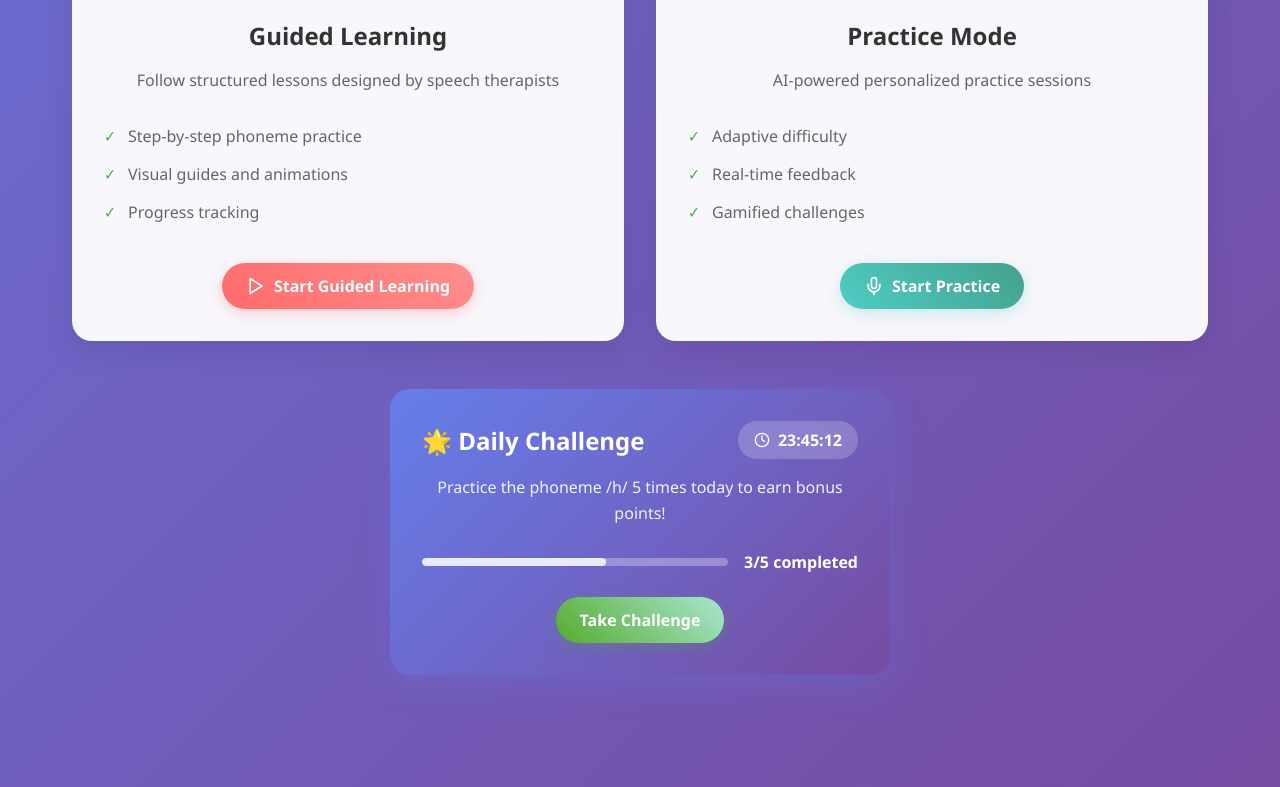
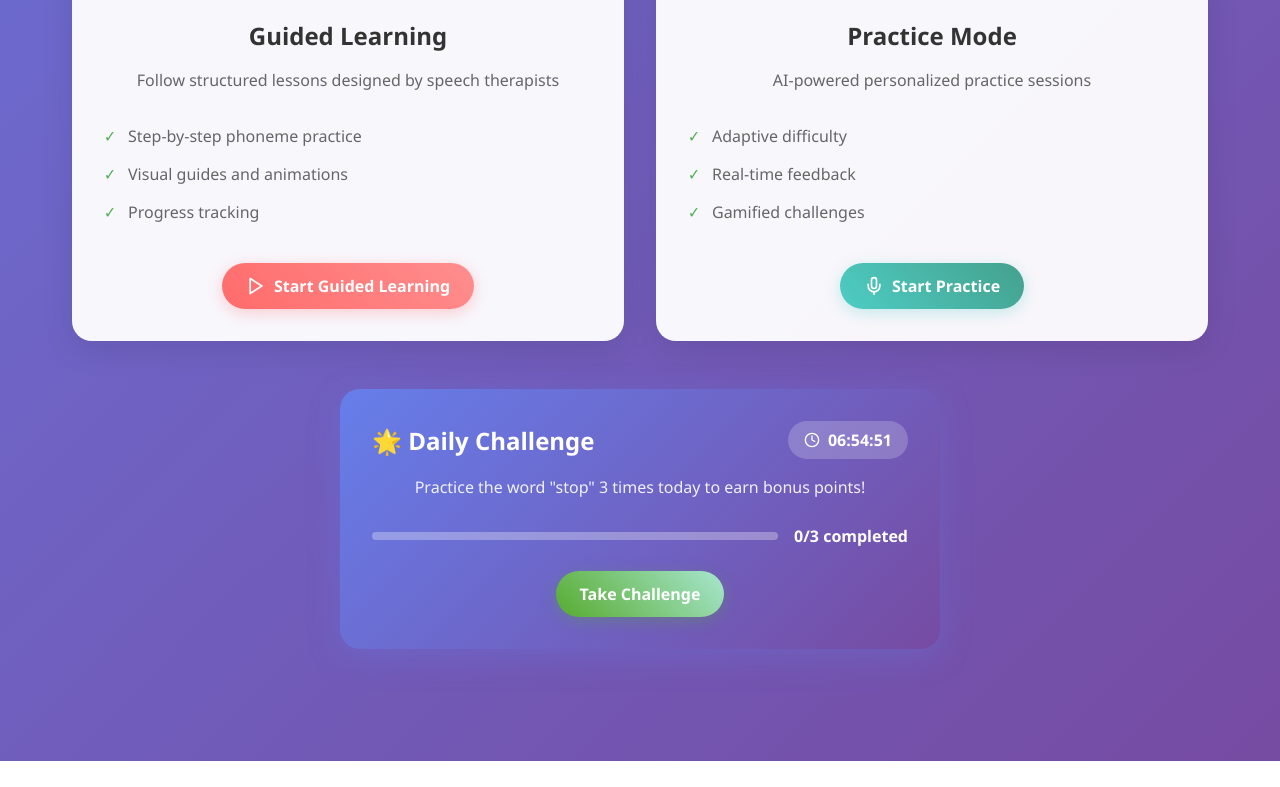
Before and after one commit to ipash185/vani, a React (Create React App) app: page / in a window 1280 px wide. Shown: the part 1382-2169 px from the top of the page. After the commit the page ends 2143 px from the top, so only its background shows below. Built offline with nearby package versions, Linux system fonts and the light colour scheme; sample sign-in values are in the browser's storage.

Commit message:
updated daily challenge

```diff
--- a/package.json
+++ b/package.json
@@ -17,6 +17,7 @@
     "cmudict": "^1.0.2",
     "concurrently": "^8.2.2",
     "cors": "^2.8.5",
+    "date-fns": "^4.1.0",
     "dotenv": "^17.2.3",
     "express": "^4.18.2",
     "framer-motion": "^10.16.4",
--- a/src/index.css
+++ b/src/index.css
@@ -5,7 +5,7 @@
 }
 
 body {
-  font-family: 'Segoe UI', Tahoma, Geneva, Verdana, sans-serif;
+  font-family: "Segoe UI", Tahoma, Geneva, Verdana, sans-serif;
   background: linear-gradient(135deg, #667eea 0%, #764ba2 100%);
   min-height: 100vh;
   color: #333;
@@ -746,10 +746,10 @@ body {
 }
 
 .mode-card li::before {
-  content: '✓';
+  content: "✓";
   position: absolute;
   left: 0;
-  color: #4CAF50;
+  color: #4caf50;
   font-weight: bold;
 }
 
@@ -764,7 +764,7 @@ body {
   border-radius: 20px;
   padding: 2rem;
   text-align: center;
-  max-width: 500px;
+  max-width: 600px;
   width: 100%;
   box-shadow: 0 8px 32px rgba(102, 126, 234, 0.3);
 }
@@ -913,7 +913,7 @@ body {
 }
 
 .steps-progress::before {
-  content: '';
+  content: "";
   position: absolute;
   top: 50%;
   left: 0;
@@ -944,7 +944,7 @@ body {
 }
 
 .step.completed {
-  background: linear-gradient(45deg, #4CAF50, #8BC34A);
+  background: linear-gradient(45deg, #4caf50, #8bc34a);
   color: white;
 }
 
@@ -968,7 +968,7 @@ body {
 
 .step.completed .step-number {
   background: white;
-  color: #4CAF50;
+  color: #4caf50;
 }
 
 .step-info {
@@ -1180,9 +1180,15 @@ body {
 }
 
 @keyframes pulse {
-  0% { transform: scale(1); }
-  50% { transform: scale(1.05); }
-  100% { transform: scale(1); }
+  0% {
+    transform: scale(1);
+  }
+  50% {
+    transform: scale(1.05);
+  }
+  100% {
+    transform: scale(1);
+  }
 }
 
 /* Practice Words Styles */
@@ -1344,7 +1350,7 @@ body {
   width: 100px;
   height: 100px;
   border-radius: 50%;
-  background: linear-gradient(45deg, #4CAF50, #8BC34A);
+  background: linear-gradient(45deg, #4caf50, #8bc34a);
   display: flex;
   align-items: center;
   justify-content: center;
@@ -1371,13 +1377,13 @@ body {
 
 .success-message {
   background: rgba(76, 175, 80, 0.1);
-  color: #4CAF50;
+  color: #4caf50;
   border: 1px solid rgba(76, 175, 80, 0.2);
 }
 
 .improvement-message {
   background: rgba(255, 152, 0, 0.1);
-  color: #FF9800;
+  color: #ff9800;
   border: 1px solid rgba(255, 152, 0, 0.2);
 }
 
@@ -1570,7 +1576,7 @@ body {
 }
 
 .phoneme-card.completed {
-  border-color: #4CAF50;
+  border-color: #4caf50;
   background: rgba(76, 175, 80, 0.1);
 }
 
@@ -1910,7 +1916,7 @@ body {
 .improvement-suggestions h4 {
   font-size: 1.1rem;
   font-weight: 600;
-  color: #FF9800;
+  color: #ff9800;
   margin-bottom: 1rem;
 }
 
@@ -1927,7 +1933,7 @@ body {
 }
 
 .improvement-suggestions li::before {
-  content: '💡';
+  content: "💡";
   position: absolute;
   left: 0;
 }
@@ -2022,7 +2028,7 @@ body {
 
 .stat-change {
   font-size: 0.8rem;
-  color: #4CAF50;
+  color: #4caf50;
   font-weight: 600;
 }
 
@@ -2123,7 +2129,7 @@ body {
 }
 
 .achievement-card.unlocked {
-  border: 2px solid #4CAF50;
+  border: 2px solid #4caf50;
   background: rgba(76, 175, 80, 0.05);
 }
 
@@ -2161,7 +2167,7 @@ body {
   align-items: center;
   gap: 0.25rem;
   font-size: 0.8rem;
-  color: #4CAF50;
+  color: #4caf50;
   font-weight: 500;
 }
 
@@ -2196,12 +2202,12 @@ body {
 
 .path-item.completed {
   background: rgba(76, 175, 80, 0.1);
-  border: 2px solid #4CAF50;
+  border: 2px solid #4caf50;
 }
 
 .path-item.in-progress {
   background: rgba(255, 152, 0, 0.1);
-  border: 2px solid #FF9800;
+  border: 2px solid #ff9800;
 }
 
 .path-item.locked {
--- a/src/pages/Home.js
+++ b/src/pages/Home.js
@@ -1,6 +1,6 @@
-import React, { useState, useEffect } from 'react';
-import { Link } from 'react-router-dom';
-import { motion } from 'framer-motion';
+import React, { useState, useEffect } from "react";
+import { Link } from "react-router-dom";
+import { motion } from "framer-motion";
 import {
   Play,
   BookOpen,
@@ -13,33 +13,72 @@ import {
   Clock,
   Award,
   TrendingUp,
-  CheckCircle
-} from 'lucide-react';
-import { useApp } from '../context/AppContext';
-import { CORE_WORDS } from '../data/phonemes';
-import progressService from '../services/progressService';
+  CheckCircle,
+} from "lucide-react";
+import { useApp } from "../context/AppContext";
+import { CORE_WORDS } from "../data/phonemes";
+import progressService from "../services/progressService";
+import dailyChallengeService from "../services/dailyChallengeService";
+import { differenceInSeconds } from "date-fns";
 
 const Home = () => {
   const { state } = useApp();
   const [realProgress, setRealProgress] = useState(null);
   const [statistics, setStatistics] = useState(null);
+  const [dailyChallenge, setDailyChallenge] = useState(null);
+  const [timeLeft, setTimeLeft] = useState("");
 
-  // Load real progress data
+  // Load real progress data and daily challenge
   useEffect(() => {
     const currentProgress = progressService.getProgress();
     const currentStats = progressService.getStatistics();
+    const challenge = dailyChallengeService.getDailyChallenge();
+
     setRealProgress(currentProgress);
     setStatistics(currentStats);
+    setDailyChallenge(challenge);
   }, []);
+
+  // Timer for daily challenge
+  useEffect(() => {
+    if (!dailyChallenge) return;
+
+    const interval = setInterval(() => {
+      const now = new Date();
+      const expiry = new Date(dailyChallenge.expiresAt);
+      const secondsLeft = differenceInSeconds(expiry, now);
+
+      if (secondsLeft <= 0) {
+        setTimeLeft("00:00:00");
+        clearInterval(interval);
+        // Optionally, refresh the challenge
+        setDailyChallenge(dailyChallengeService.getDailyChallenge());
+        return;
+      }
+
+      const hours = Math.floor(secondsLeft / 3600);
+      const minutes = Math.floor((secondsLeft % 3600) / 60);
+      const seconds = secondsLeft % 60;
+
+      setTimeLeft(
+        `${String(hours).padStart(2, "0")}:${String(minutes).padStart(
+          2,
+          "0"
+        )}:${String(seconds).padStart(2, "0")}`
+      );
+    }, 1000);
+
+    return () => clearInterval(interval);
+  }, [dailyChallenge]);
 
   const containerVariants = {
     hidden: { opacity: 0 },
     visible: {
       opacity: 1,
       transition: {
-        staggerChildren: 0.1
-      }
-    }
+        staggerChildren: 0.1,
+      },
+    },
   };
 
   const itemVariants = {
@@ -48,75 +87,75 @@ const Home = () => {
       opacity: 1,
       y: 0,
       transition: {
-        duration: 0.5
-      }
-    }
+        duration: 0.5,
+      },
+    },
   };
 
   const quickActions = [
     {
-      title: 'Learn Phonemes',
-      description: 'Start with individual sounds',
+      title: "Learn Phonemes",
+      description: "Start with individual sounds",
       icon: BookOpen,
-      link: '/phoneme/h',
-      color: 'linear-gradient(45deg, #ff6b6b, #ff8e8e)',
+      link: "/phoneme/h",
+      color: "linear-gradient(45deg, #ff6b6b, #ff8e8e)",
       progress: state.progress?.phonemesLearned?.length || 0,
-      total: 12
+      total: 12,
     },
     {
-      title: 'Practice Words',
-      description: 'Combine sounds into words',
+      title: "Practice Words",
+      description: "Combine sounds into words",
       icon: Mic,
-      link: '/word/help',
-      color: 'linear-gradient(45deg, #4ecdc4, #44a08d)',
+      link: "/word/help",
+      color: "linear-gradient(45deg, #4ecdc4, #44a08d)",
       progress: state.progress?.wordsCompleted?.length || 0,
-      total: CORE_WORDS.length
+      total: CORE_WORDS.length,
     },
     {
-      title: 'Sentence Analysis',
-      description: 'Practice full sentences',
+      title: "Sentence Analysis",
+      description: "Practice full sentences",
       icon: BarChart3,
-      link: '/sentence',
-      color: 'linear-gradient(45deg, #45b7d1, #96c93d)',
+      link: "/sentence",
+      color: "linear-gradient(45deg, #45b7d1, #96c93d)",
       progress: realProgress?.totalSentencesPracticed || 0,
-      total: 50
+      total: 50,
     },
     {
-      title: 'View Progress',
-      description: 'Track your achievements',
+      title: "View Progress",
+      description: "Track your achievements",
       icon: Trophy,
-      link: '/progress',
-      color: 'linear-gradient(45deg, #f093fb, #f5576c)',
+      link: "/progress",
+      color: "linear-gradient(45deg, #f093fb, #f5576c)",
       progress: realProgress?.totalSessions || 0,
-      total: 100
-    }
+      total: 100,
+    },
   ];
 
   const stats = [
     {
-      label: 'Sessions Completed',
+      label: "Sessions Completed",
       value: realProgress?.totalSessions || 0,
       icon: BarChart3,
-      color: '#ffd700'
+      color: "#ffd700",
     },
     {
-      label: 'Current Streak',
+      label: "Current Streak",
       value: realProgress?.streak || 0,
       icon: Target,
-      color: '#ff6b6b'
+      color: "#ff6b6b",
     },
     {
-      label: 'Sentences Practiced',
+      label: "Sentences Practiced",
       value: realProgress?.totalSentencesPracticed || 0,
       icon: Mic,
-      color: '#4ecdc4'
+      color: "#4ecdc4",
     },
     {
-      label: 'Average Accuracy',
+      label: "Average Accuracy",
       value: Math.round(realProgress?.averageAccuracy || 0),
       icon: TrendingUp,
-      color: '#45b7d1'
-    }
+      color: "#45b7d1",
+    },
   ];
 
   return (
@@ -131,19 +170,22 @@ const Home = () => {
         <motion.div variants={itemVariants} className="welcome-section">
           <div className="welcome-content">
             <h1>Welcome to VANI! 🎯</h1>
-            <p>Your speech learning adventure starts here. Let's practice together and improve your communication skills!</p>
+            <p>
+              Your speech learning adventure starts here. Let's practice
+              together and improve your communication skills!
+            </p>
           </div>
           <div className="welcome-illustration">
             <motion.div
               className="floating-emoji"
               animate={{
                 y: [0, -10, 0],
-                rotate: [0, 5, -5, 0]
+                rotate: [0, 5, -5, 0],
               }}
               transition={{
                 duration: 3,
                 repeat: Infinity,
-                ease: "easeInOut"
+                ease: "easeInOut",
               }}
             >
               🗣️
@@ -209,7 +251,7 @@ const Home = () => {
                             className="progress-fill"
                             style={{
                               width: `${progressPercentage}%`,
-                              background: action.color
+                              background: action.color,
                             }}
                           />
                         </div>
@@ -270,27 +312,59 @@ const Home = () => {
         </motion.div>
 
         {/* Daily Challenge */}
-        <motion.div variants={itemVariants} className="daily-challenge-section">
-          <div className="challenge-card">
+        {dailyChallenge && (
+          <motion.div
+            variants={itemVariants}
+            className="daily-challenge-section"
+          >
+            <div
+              className={`challenge-card ${
+                dailyChallenge.isCompleted ? "completed" : ""
+              }`}
+            >
               <div className="challenge-header">
                 <h3>🌟 Daily Challenge</h3>
+                {!dailyChallenge.isCompleted && (
                   <div className="challenge-timer">
                     <Clock size={16} />
-                <span>23:45:12</span>
+                    <span>{timeLeft}</span>
                   </div>
+                )}
               </div>
-            <p>Practice the phoneme /h/ 5 times today to earn bonus points!</p>
+              <p>{dailyChallenge.description}</p>
               <div className="challenge-progress">
                 <div className="progress-bar">
-                <div className="progress-fill" style={{ width: '60%' }} />
+                  <div
+                    className="progress-fill"
+                    style={{
+                      width: `${
+                        (dailyChallenge.currentCount /
+                          dailyChallenge.requiredCount) *
+                        100
+                      }%`,
+                    }}
+                  />
                 </div>
-              <span>3/5 completed</span>
+                <span>
+                  {dailyChallenge.currentCount}/{dailyChallenge.requiredCount}{" "}
+                  completed
+                </span>
               </div>
-            <Link to="/phoneme/h" className="btn btn-success">
+              {dailyChallenge.isCompleted ? (
+                <div className="challenge-completed">
+                  <CheckCircle size={20} />
+                  <span>
+                    Challenge Completed! +{dailyChallenge.bonusPoints} points!
+                  </span>
+                </div>
+              ) : (
+                <Link to={dailyChallenge.link} className="btn btn-success">
                   Take Challenge
                 </Link>
+              )}
             </div>
           </motion.div>
+        )}
       </motion.div>
     </div>
   );
--- /dev/null
+++ b/src/services/dailyChallengeService.js
@@ -0,0 +1,103 @@
+import { endOfDay, isBefore } from "date-fns";
+import { CORE_WORDS } from "../data/phonemes";
+
+const CHALLENGE_KEY = "dailyChallenge";
+
+// Helper to get all phonemes from CORE_WORDS
+const getAllPhonemes = () => {
+  return ["h", "l", "eh", "p"];
+};
+
+const generateNewChallenge = () => {
+  const challengeTypes = ["phoneme", "word"];
+  const type =
+    challengeTypes[Math.floor(Math.random() * challengeTypes.length)];
+
+  let target;
+  let link;
+  let description;
+  let targetId;
+
+  if (type === "phoneme") {
+    const allPhonemes = getAllPhonemes();
+    target = allPhonemes[Math.floor(Math.random() * allPhonemes.length)];
+    description = `Practice the phoneme /${target}/ 5 times today to earn bonus points!`;
+    link = `/phoneme/${target}`;
+    targetId = target;
+  } else {
+    // word
+    const word = CORE_WORDS[Math.floor(Math.random() * CORE_WORDS.length)];
+    target = word.word;
+    description = `Practice the word "${target}" 3 times today to earn bonus points!`;
+    link = `/word/${word.id}`;
+    targetId = word.id;
+  }
+
+  const newChallenge = {
+    id: new Date().toISOString(),
+    type,
+    target,
+    targetId,
+    description,
+    link,
+    requiredCount: type === "phoneme" ? 5 : 3,
+    currentCount: 0,
+    isCompleted: false,
+    expiresAt: endOfDay(new Date()).toISOString(),
+    bonusPoints: 50,
+  };
+
+  localStorage.setItem(CHALLENGE_KEY, JSON.stringify(newChallenge));
+  return newChallenge;
+};
+
+const getDailyChallenge = () => {
+  const storedChallenge = localStorage.getItem(CHALLENGE_KEY);
+  if (!storedChallenge) {
+    return generateNewChallenge();
+  }
+
+  const challenge = JSON.parse(storedChallenge);
+
+  if (isBefore(new Date(challenge.expiresAt), new Date())) {
+    return generateNewChallenge();
+  }
+
+  // Validate that the stored challenge is still valid
+  if (challenge.type === "phoneme") {
+    const allowedPhonemes = getAllPhonemes();
+    if (!allowedPhonemes.includes(challenge.target)) {
+      return generateNewChallenge();
+    }
+  }
+
+  return challenge;
+};
+const updateDailyChallengeProgress = (type, targetId) => {
+  const challenge = getDailyChallenge();
+  if (
+    challenge.isCompleted ||
+    challenge.type !== type ||
+    (challenge.target !== targetId && challenge.targetId !== targetId)
+  ) {
+    return challenge;
+  }
+
+  challenge.currentCount += 1;
+
+  if (challenge.currentCount >= challenge.requiredCount) {
+    challenge.isCompleted = true;
+    // Here you might want to add points to the user's total score
+    // This part is left for the main progress service to handle
+  }
+
+  localStorage.setItem(CHALLENGE_KEY, JSON.stringify(challenge));
+  return challenge;
+};
+
+const dailyChallengeService = {
+  getDailyChallenge,
+  updateDailyChallengeProgress,
+};
+
+export default dailyChallengeService;
```
Also changed, not shown: 1 other file (tests, documents, lock files or other folders). Lines whose indentation alone changed are shown as unchanged.
